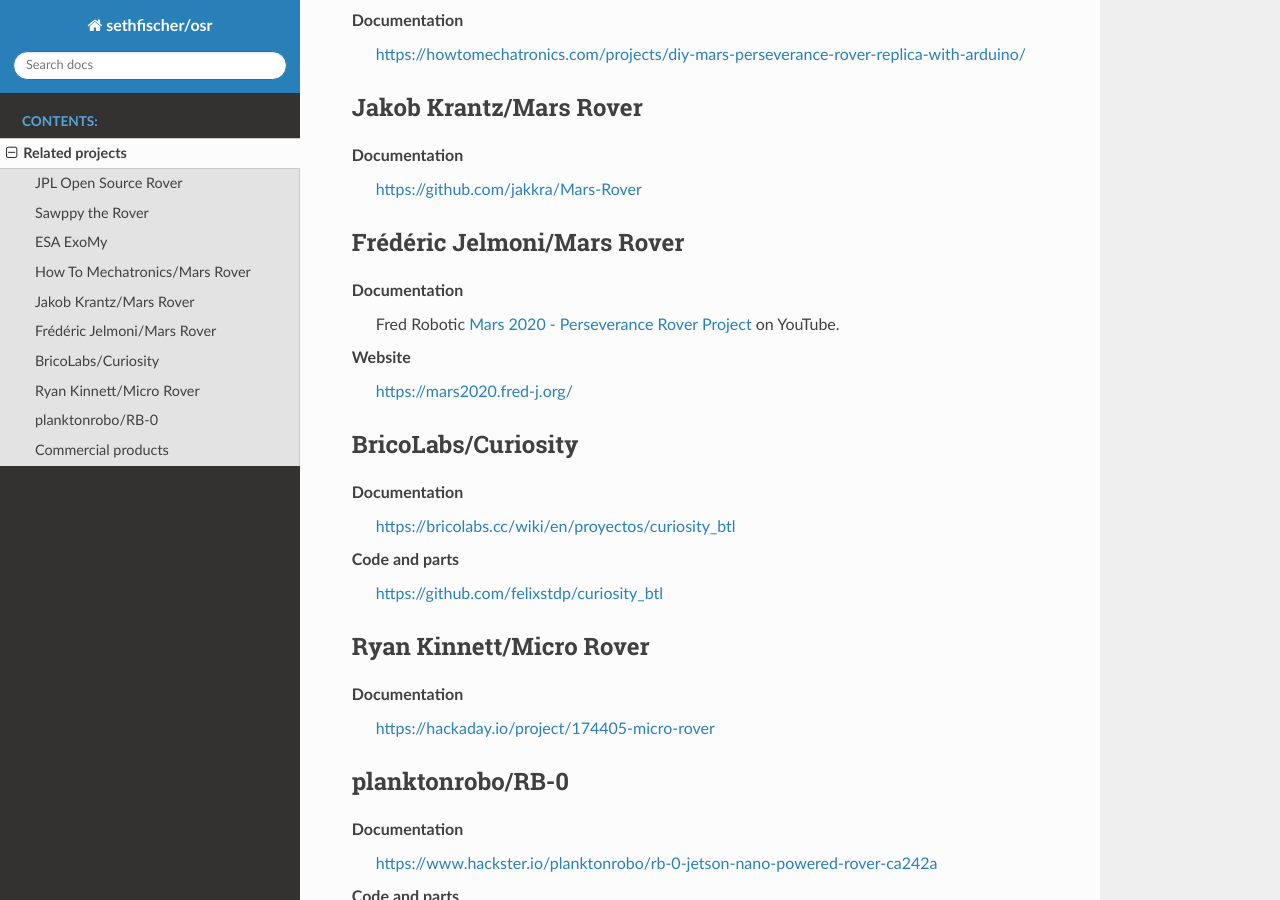
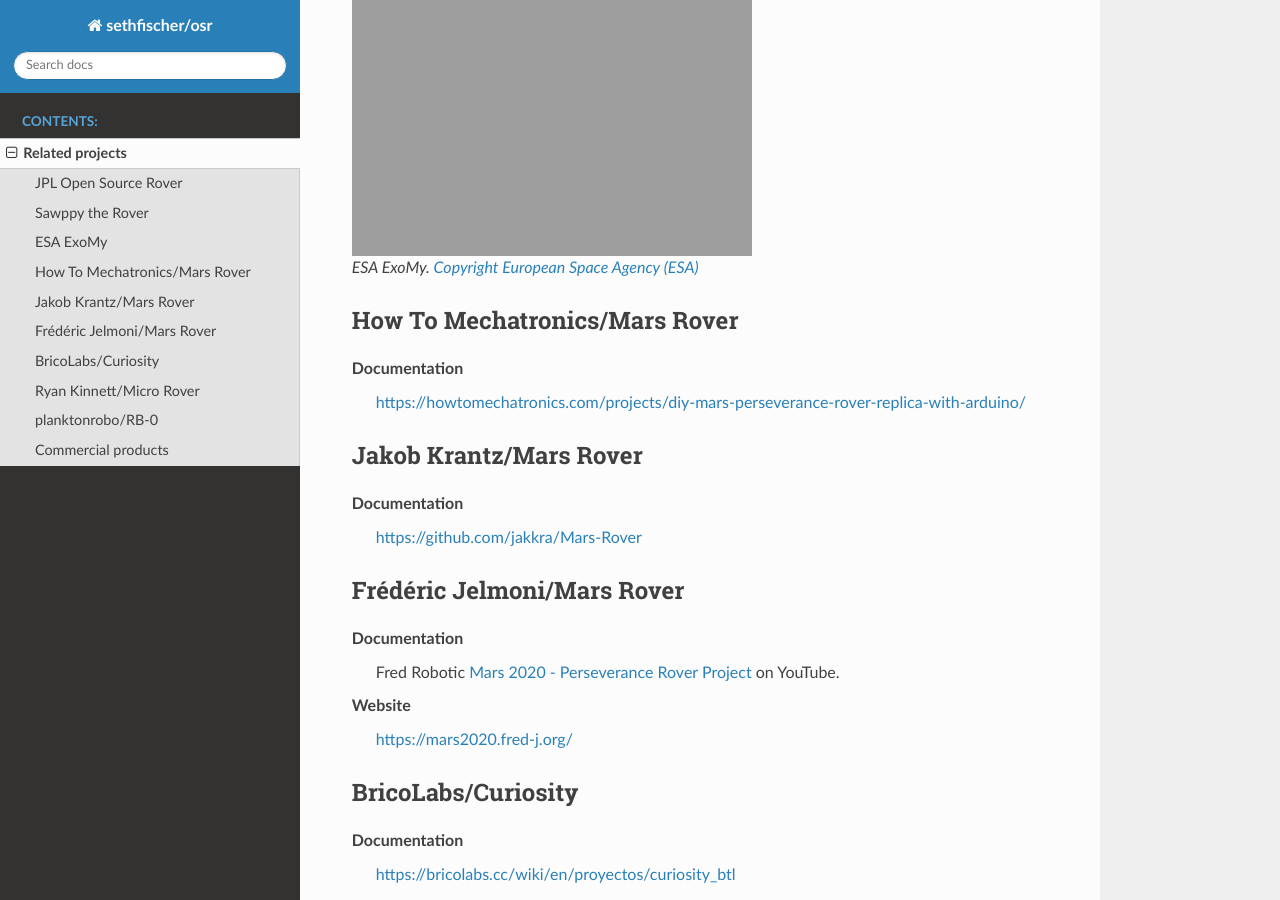
Before and after one commit to sethfischer/rover, a Sphinx documentation site: the page built from docs/related-projects.rst, in a window 1280 px wide and 900 px high, scrolled down 1530 px. Built offline with Sphinx 7.4.7 and the Read the Docs theme 2.0.0, drawn with Linux system fonts in a browser that asks for light colours.

Commit message:
docs: add image of esa exomy
Authorisation granted on 2022-04-25 by European Space Agency (ESA) via
private correspondence.

Image copyright: European Space Agency (ESA).
Image source: https://www.esa.int/ESA_Multimedia/Images/2020/11/ExoMy
ESA reference: ESA HQ PHOTOS 20220425-00239

```diff
--- a/docs/related-projects.rst
+++ b/docs/related-projects.rst
@@ -43,6 +43,13 @@
 
 Website
     https://esa-prl.github.io/ExoMy/
+
+
+.. figure:: _static/images/related-projects/esa-exomy-2020.*
+    :alt: ESA ExoMy
+
+    ESA ExoMy.
+    `Copyright European Space Agency (ESA) <https://www.esa.int/ESA_Multimedia/Images/2020/11/ExoMy>`_
 
 
 How To Mechatronics/Mars Rover
```
